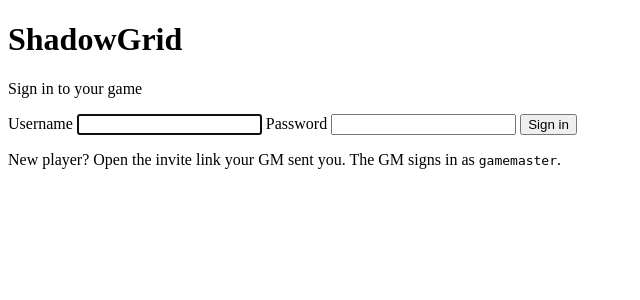
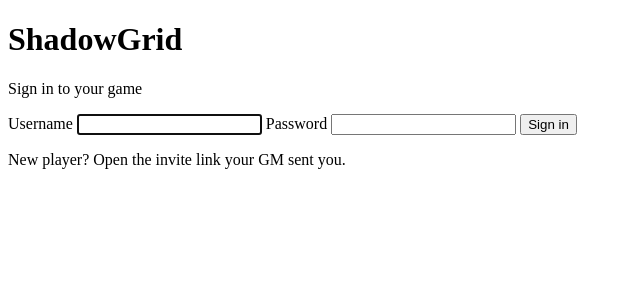
Before and after one commit to rf-peixoto/ShadowGrid, a Python web app: template templates/login.html in a window 1280 px wide. Shown: the top 300 px of the page, without its empty margins (0-640 px from the left). Run offline with Jinja, Linux system fonts and the light colour scheme; the template is opened without the code that fills it, so the values that code supplies are empty.

Commit message:
Update login.html

```diff
--- a/templates/login.html
+++ b/templates/login.html
@@ -16,7 +16,7 @@
     <button id="btn-login" class="primary" type="submit">Sign in</button>
   </form>
   <p id="login-status" class="hint" aria-live="polite"></p>
-  <p class="hint">New player? Open the invite link your GM sent you. The GM signs in as <kbd>gamemaster</kbd>.</p>
+  <p class="hint">New player? Open the invite link your GM sent you.</p>
 </main>
 <script src="{{ asset('gate-worker.js') }}"></script>
 <script src="{{ asset('pow.js') }}"></script>
```
